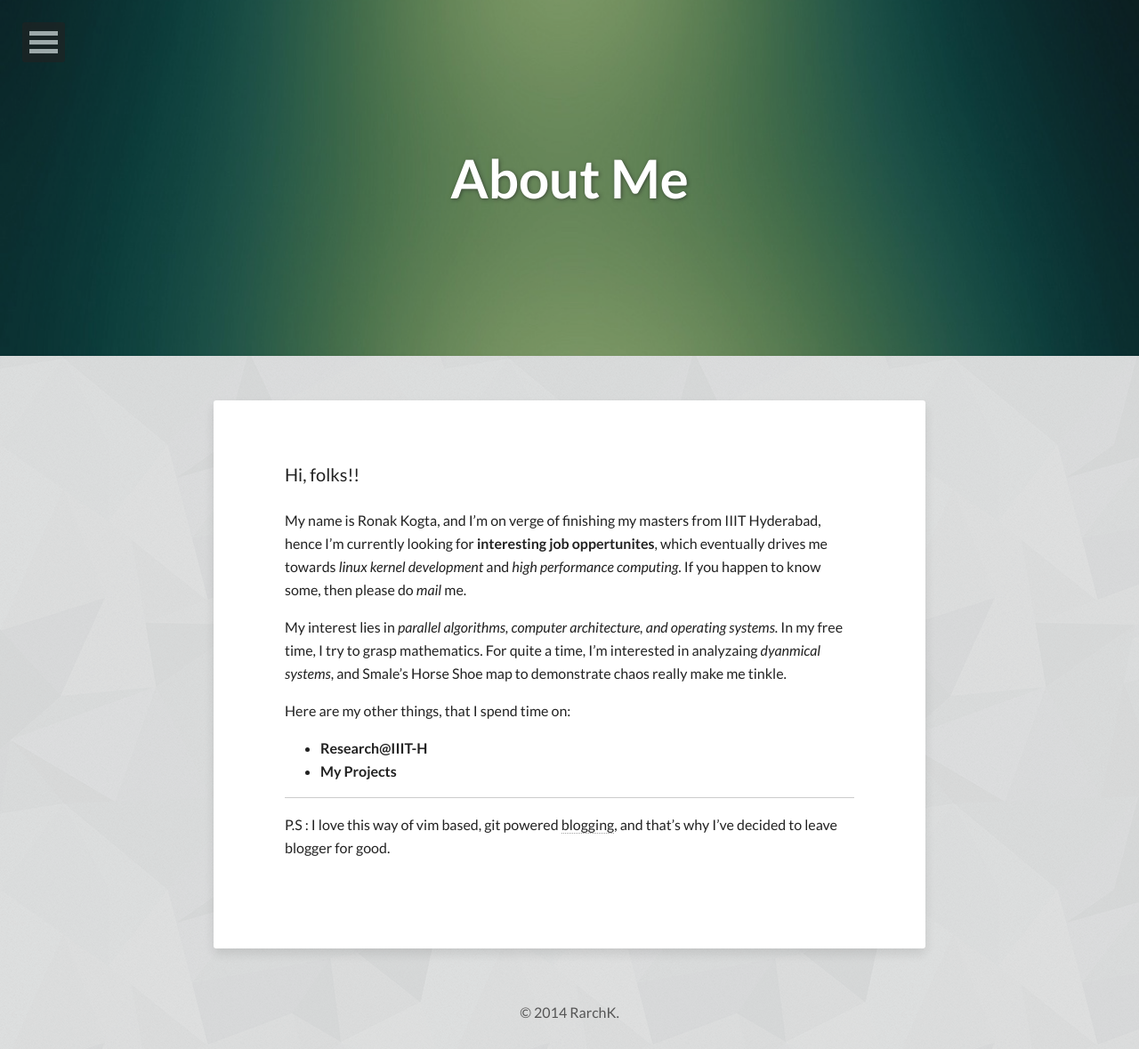
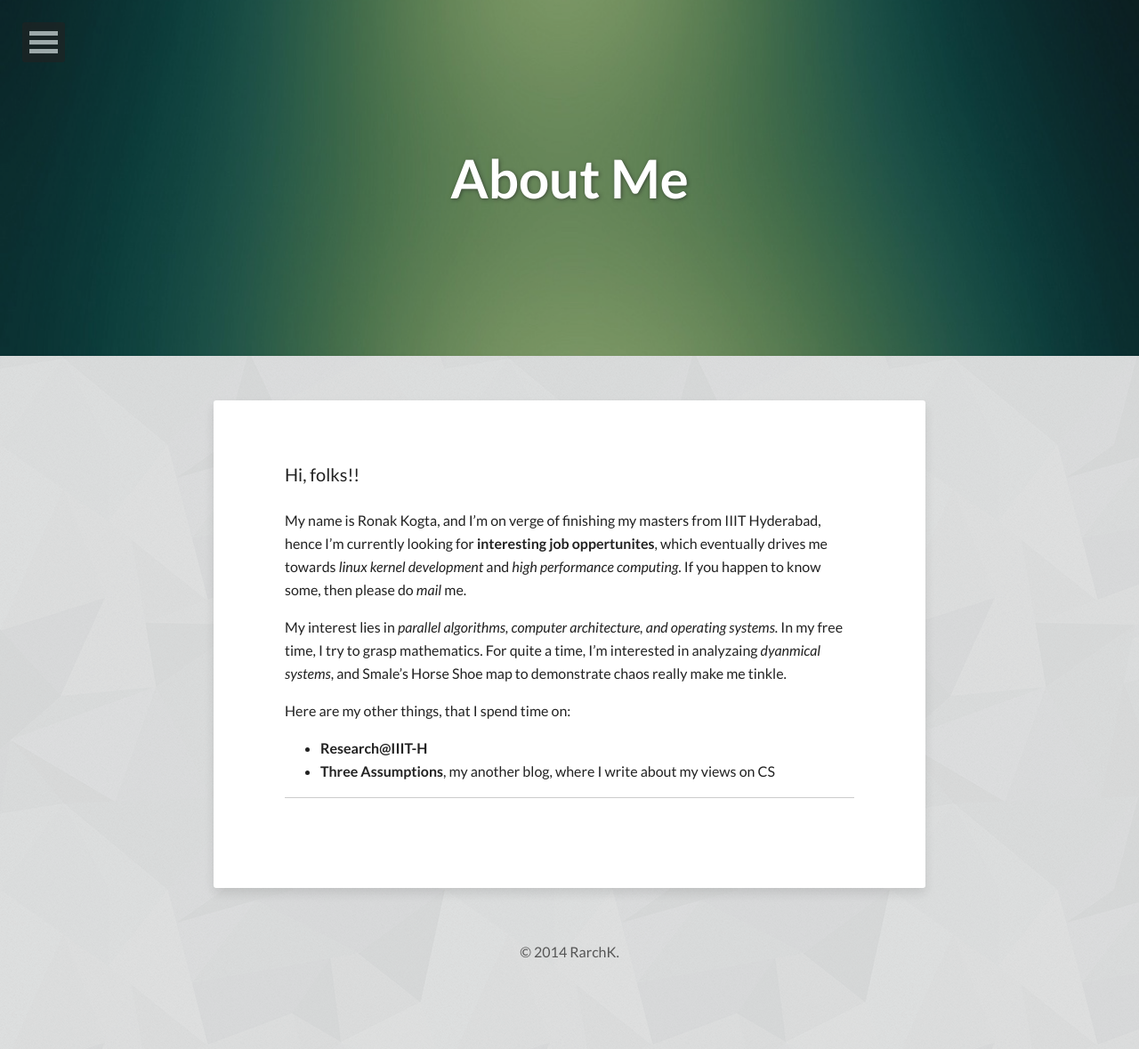
Before and after one commit to anhsirksai/rarchk.github.io, a Jekyll site: the page built from about.md, in a window 1280 px wide. Shown: the whole page at 89% size. Built offline with Jekyll 4.4.1, drawn with Linux system fonts in a browser that asks for light colours; nearby versions of some CDN libraries; after the commit the page ends 1111 px from its top, so only the background shows below that.

```diff
--- a/_config.yml
+++ b/_config.yml
@@ -37,10 +37,8 @@
 # Links to include in top navigation
 # For external links add external: true
 links:
-  - title: Projects
-    url: /projects
-  - title: Talks
-    url: /talks
+  - title: Three Assumptions
+    url: /ThreeAssumptions
 
 # http://en.wikipedia.org/wiki/List_of_tz_database_time_zones
 timezone:    Asia/Kolkata
@@ -52,7 +50,7 @@
 permalink:   /:categories/:title/
 
 # Amount of post to show on home page
-paginate: 5
+paginate: 7
 
 kramdown:
   auto_ids: true
--- a/_includes/navigation.html
+++ b/_includes/navigation.html
@@ -50,6 +50,13 @@
 				<li><a href="{{ site.url }}/tags/">All Tags</a></li>
 			</ul>
 		</li>
+		<li>
+			<a href="#">CV</a>
+			<ul class="dl-submenu">
+				<li><a href="{{ site.url }}/projects/">Projects</a></li>
+				<li><a href="{{ site.url }}/talks/">Talks</a></li>
+			</ul>
+		</li>
 		{% for link in site.links %}<li>{% if link.external %}<a href="{{ link.url }}" target="_blank">{{ link.title }}</a>{% else %}<a href="{{ site.url }}{{ link.url }}">{{ link.title }}</a>{% endif %}</li>{% endfor %}
 	</ul><!-- /.dl-menu -->
 </nav><!-- /.dl-menuwrapper -->
--- a/about.md
+++ b/about.md
@@ -16,7 +16,6 @@
 Here are my other things, that I spend time on:
 
 + **[Research@IIIT-H](http://researchweb.iiit.ac.in/~ronak.kogta/)**
-+ **[My Projects]({{site.url}}/projects)**
++ **[Three Assumptions]({{site.url}}/ThreeAssumptions)**, my another blog, where I write about my views on CS
 
 ----
-P.S : I love this way of vim based, git powered [blogging]({{site.url}}), and that's why I've decided to leave blogger for good.
```
